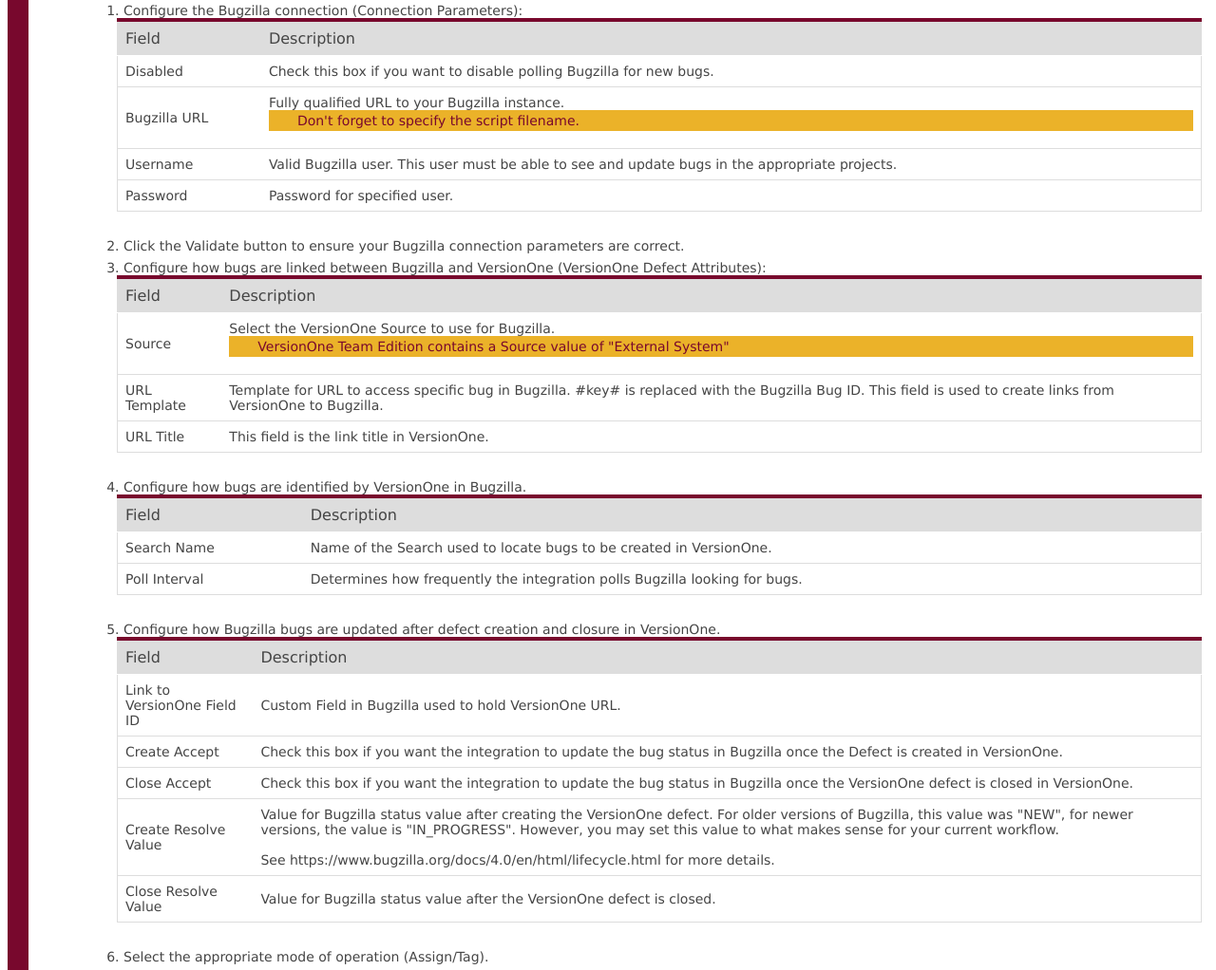
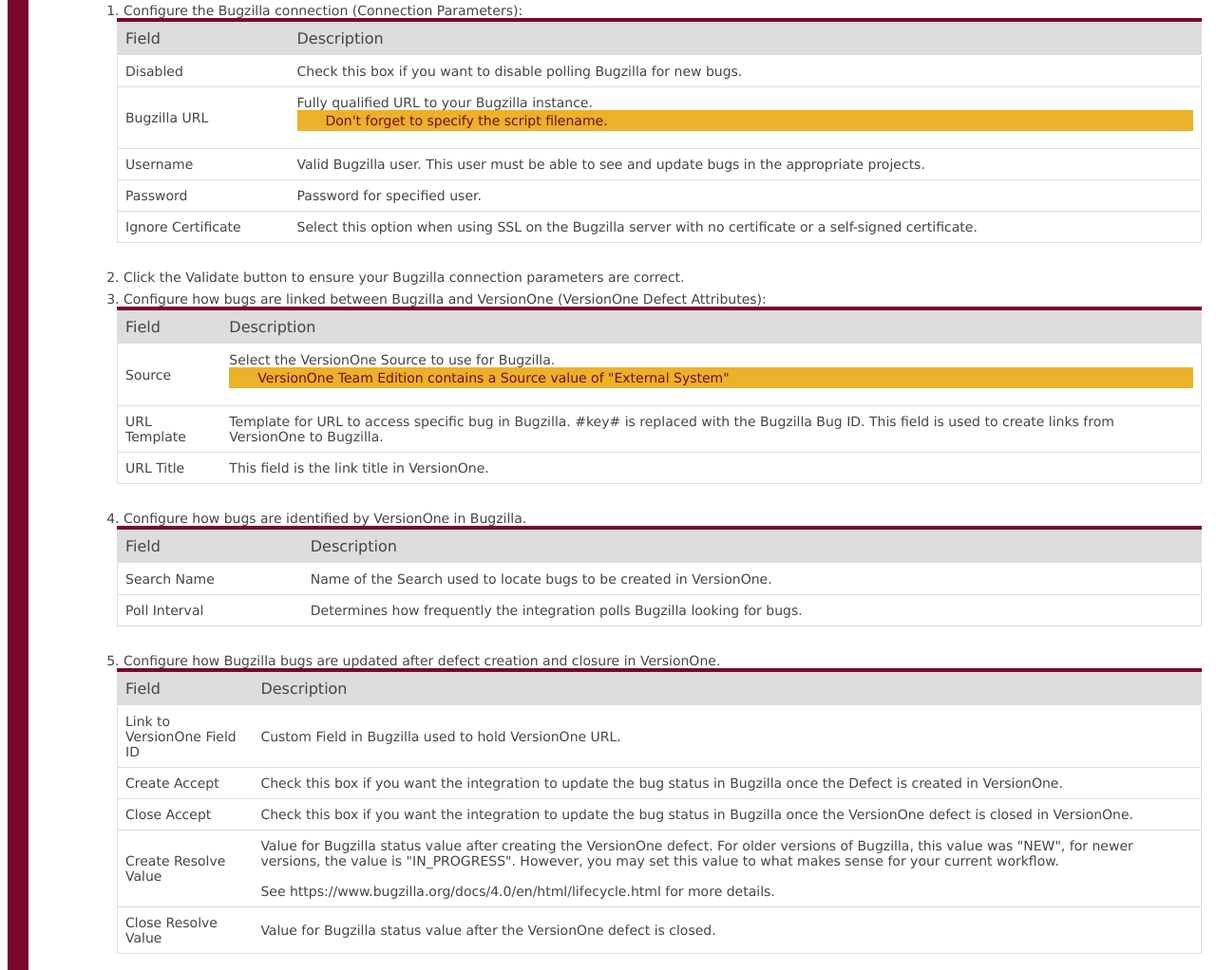
Before and after one commit to versionone/VersionOne.Integration.Bugzilla, a plain HTML site: page index.html in a window 1280 px wide. Shown: the part 6866-7888 px from the top of the page at 95% size. Drawn offline with nearby package versions, Linux system fonts and the light colour scheme.

Commit message:
Added ignore certificate option

```diff
--- a/index.html
+++ b/index.html
@@ -471,6 +471,10 @@ deactivate Integration
 									<td>Password</td>
 									<td>Password for specified user.</td>
 								</tr>
+								<tr>
+									<td>Ignore Certificate</td>
+									<td>Select this option when using SSL on the Bugzilla server with no certificate or a self-signed certificate.</td>
+								</tr>
 							</tbody>
 						</table>
 					</li>
```
